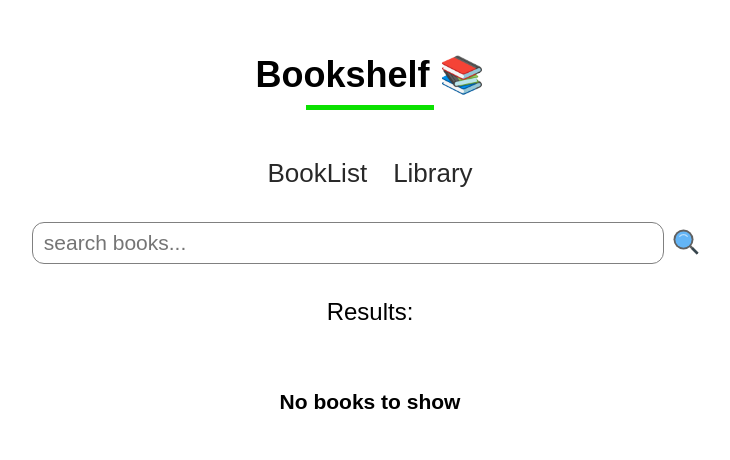
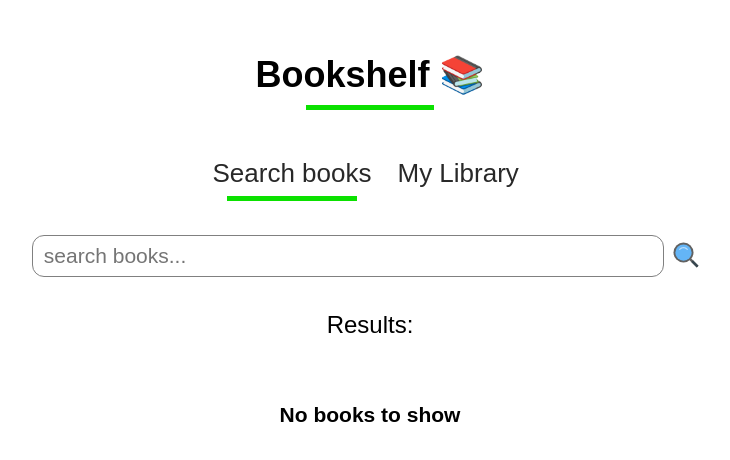
Before and after one commit to malex3334/booksApp, a React (Create React App) app: page / in a window 1280 px wide. Shown: the top 460 px of the page, without its empty margins (270-1000 px from the left). Built offline with nearby package versions, Linux system fonts and the light colour scheme.

Commit message:
stylink active links

```diff
--- a/src/App.js
+++ b/src/App.js
@@ -4,6 +4,8 @@ import Library from "./pages/Library";
 import { BrowserRouter, Routes, Route, NavLink } from "react-router-dom";
 
 function App() {
+  const activeStyle = "nav-link active";
+
   return (
     <BrowserRouter>
       <main>
@@ -16,16 +18,28 @@ function App() {
         <nav>
           <ul>
             <li>
-              <NavLink className="nav-link" to="/">
-                BookList
+              <NavLink
+                className={({ isActive }) =>
+                  isActive ? activeStyle : "nav-link"
+                }
+                // className="nav-link"
+                to="/"
+              >
+                Search books
+                <div className="underline"></div>
               </NavLink>
-              <div className="underline"></div>
             </li>
             <li>
-              <NavLink className="nav-link" to="/library">
-                Library
+              <NavLink
+                // className="nav-link"
+                className={({ isActive }) =>
+                  isActive ? activeStyle : "nav-link"
+                }
+                to="/library"
+              >
+                My Library
+                <div className="underline"></div>
               </NavLink>
-              <div className="underline"></div>
             </li>
           </ul>
         </nav>
--- a/src/index.scss
+++ b/src/index.scss
@@ -66,8 +66,8 @@ nav {
 
   .underline {
     opacity: 0;
-    margin: 0 auto;
-    width: 3em;
+    margin: 0.25em auto;
+    width: 5em;
     height: 5px;
     background-color: $bg-primary;
   }
@@ -84,6 +84,10 @@ nav {
   .nav-link {
     color: $color-secondary;
     text-decoration: none;
+
+    &.active > div {
+      opacity: 1 !important;
+    }
   }
 }
 
```
